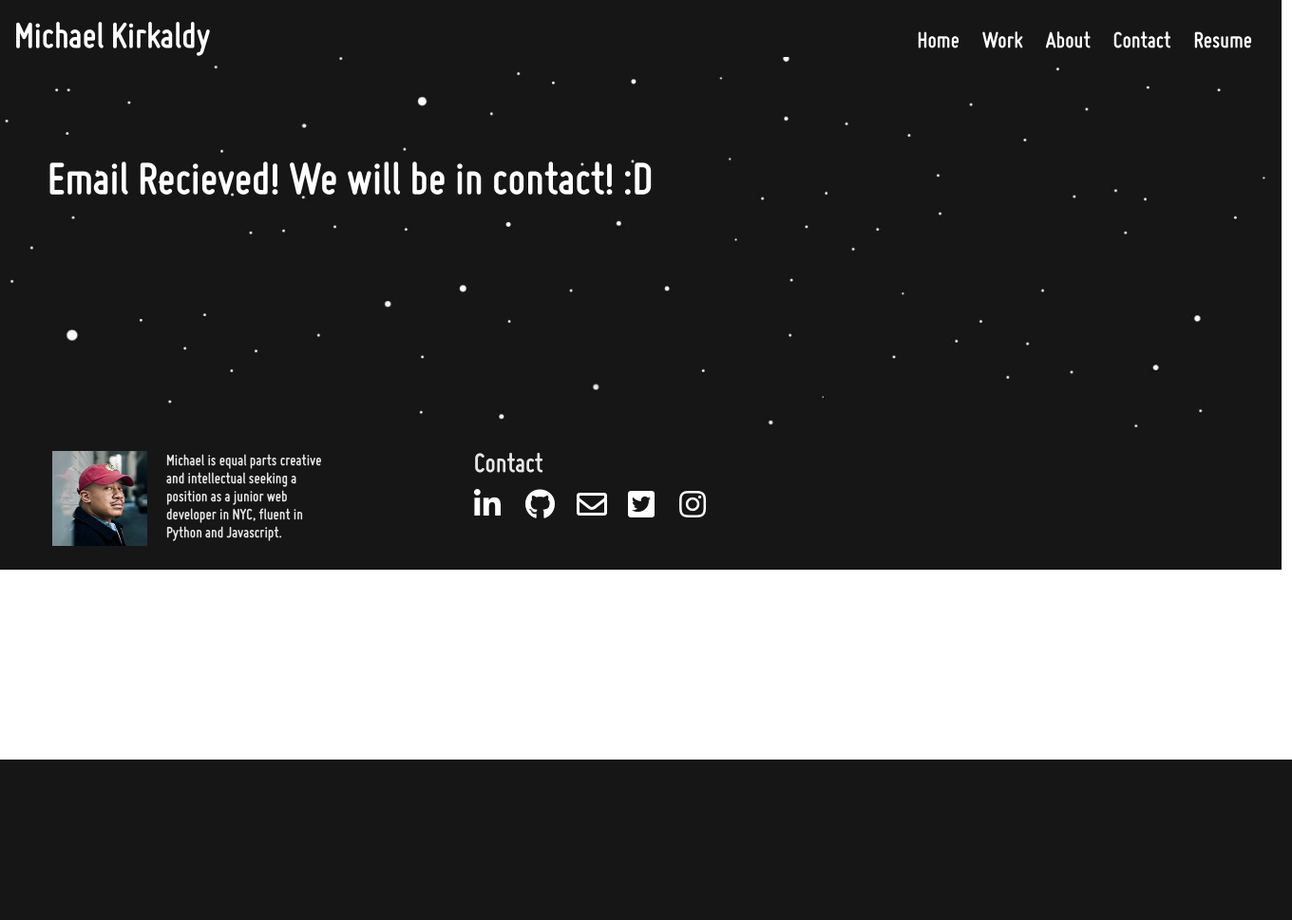
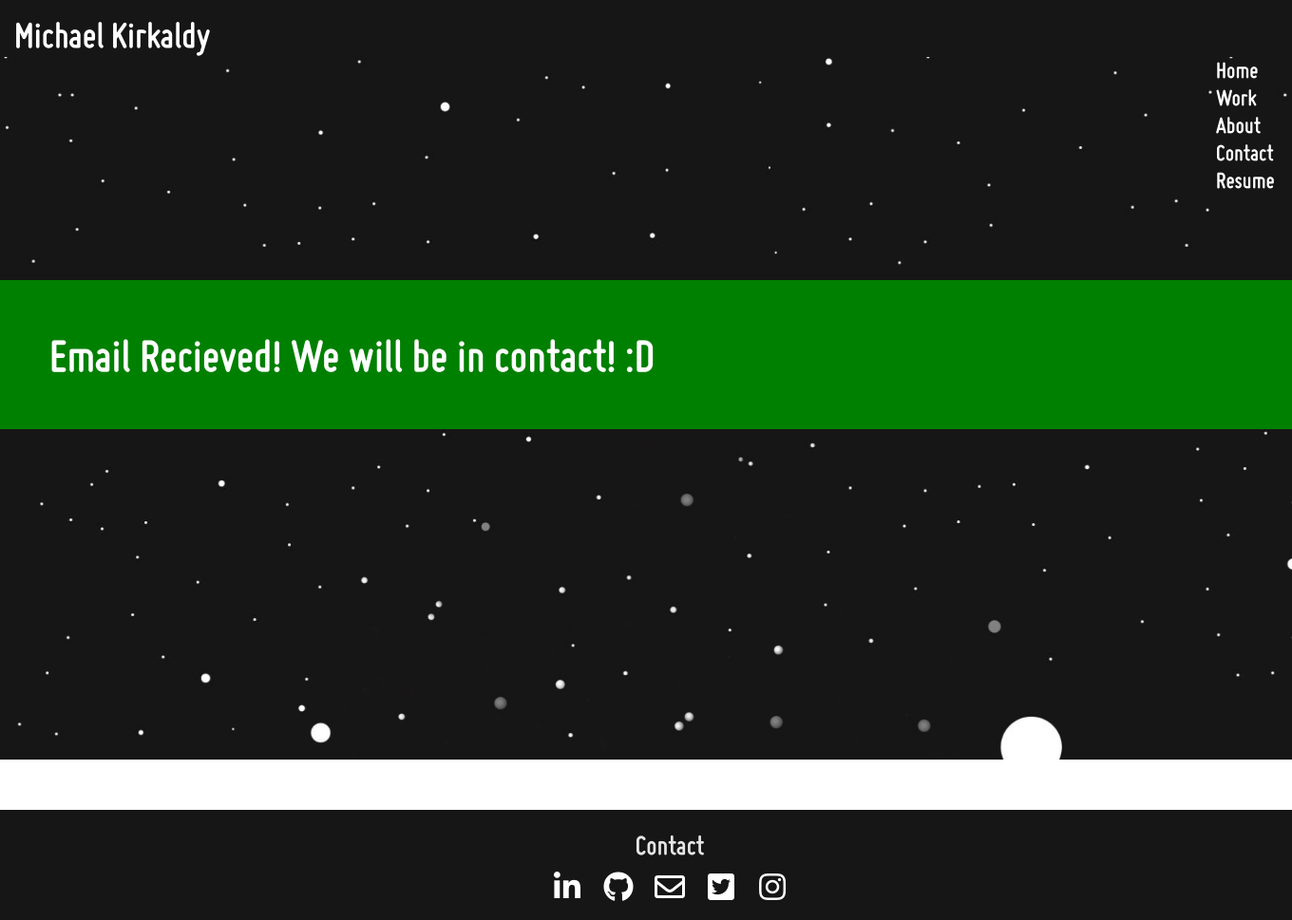
Before and after one commit to MichaelKirkaldyV/works, a Django app: page /success in a window 1360 px wide. Shown: the whole page at 95% size. Before the commit the page ends 800 px from the top, so only its background shows below. Run offline with Django 3.2, Linux system fonts and the light colour scheme; parts of the project's set-up code (start-up, migrations or seed data) failed here and were passed over; some libraries are stand-ins or nearby versions.

Commit message:
updates to css

```diff
--- a/apps/portfolio_/static/portfolio_/css/success.css
+++ b/apps/portfolio_/static/portfolio_/css/success.css
@@ -11,15 +11,15 @@
 }
 
 .container {
-	height: 600px;
-	width: 1349px;
+	height: 100vh;
+	width: 100%;
 	background-image: url('../images/deepspace3.jpg');
 	background-size: cover;
 }
 
 .header {
 	height: 60px;
-	width: 1349px;
+	width: 100%;
 	background-color: #161616;
 
 }
@@ -35,7 +35,7 @@
 
 nav {
 	display: inline-block;
-	margin-left: 720px;
+	margin-left: 1260px;
 
 }
 
@@ -51,45 +51,34 @@ nav a {
 /*-------------------------BODY--------------------------*/
 
 .success {
+	display: block;
+	height: 53px;
 	font-size: 50px;
 	font-family: 'miso', sans-serif;
-	margin-top: 100px;
-	margin-left: 50px;
+	margin-top: 235px;
+	padding: 52px;
 	color: white;
+	background-color: green;
 }
 
 
 /*-------------------------FOOTER--------------------------*/
 
 .footer {
-	height: 150px;
-	width: 1349px;
-	background-color: red;
-	margin-top: 234px;
+	height: 116px;
+	width: 100%;
+	background-color: #161616;
+	text-align: center;
+    margin-top: 401px;
 	background-color: #161616;
 }
 
-.footer-text {
-	font-size: 17px;
-	font-family: 'miso', sans-serif;
-	margin-left: 145px;
-	margin-top: 25px;
-	color: #e6e6e6;
-}
 
 .profile {
 	width: 315px;
 	height: 150px;
 	display: inline-block;
 	margin-left: 30px;
-}
-
-img {
-	width: 100px;
-	height: 100px;
-	float: left;
-	margin-top: 25px;
-	margin-left: 25px;
 }
 
 .footer-summary {
@@ -102,7 +91,6 @@ img {
 
 i {
 	display: inline-block;
-	height: 100px;
 	width: 100px;
 	color: white;
 	margin-left: -50px;
@@ -122,9 +110,8 @@ h2 {
 }
 
 .media {
-	height: 150px;
-	width: 600px;
+	height: 100px;
+	width: 375px;
 	display: inline-block;
 	vertical-align: top;
-	margin-left: 100px;
 }
--- a/apps/portfolio_/templates/portfolio_/success.html
+++ b/apps/portfolio_/templates/portfolio_/success.html
@@ -22,12 +22,6 @@
 			<h1 class="success">Email Recieved! We will be in contact! :D</h1>
 		</div>
 		<div class="footer">
-			<div class="profile">
-				<img src="static/portfolio_/images/profilepic.png">
-				<div class="text">
-					<p class="footer-text">Michael is equal parts creative and intellectual seeking a position as a junior web developer in NYC, fluent in Python and Javascript.</p>
-				</div>
-			</div>
 			<div class="media">
 				<h2>Contact</h2>
 				<a href="https://www.linkedin.com/in/michael-kirkaldy-a0854289/"><i class="fab fa-linkedin-in fa-2x"></i></a>
--- a/apps/portfolio_/views.py
+++ b/apps/portfolio_/views.py
@@ -22,27 +22,36 @@ def resume(request):
 	return render(request, 'portfolio_/resume.html')
 
 def form_process(request):
-	#Make connection with smtp instance
-	server = smtplib.SMTP('smtp.gmail.com',587)
-	#Identify as Gmail Client
-	server.ehlo()
-	#Secure email with tls encryption
-	server.starttls()
-	#Re-Identify with encrpted connection
-	server.ehlo()
+	errors = Query.objects.validate_query(request.POST)
 
-	server.login('kirkaldymichaelv@gmail.com', 'afszipzhfurcupei')
+	if len(errors):
+		for tag, error in errors.items():
+			messages.error(request, error)
+		return redirect('/contact')
 
-	subject = request.POST['subject']
-	body = request.POST['body']
-	client_email = request.POST['email']
-	name = request.POST['name']
-	phone = request.POST['phone']
+	else:
+		#Make connection with smtp instance
+		server = smtplib.SMTP('smtp.gmail.com',587)
+		#Identify as Gmail Client
+		server.ehlo()
+		#Secure email with tls encryption
+		server.starttls()
+		#Re-Identify with encrpted connection
+		server.ehlo()
 
-	msg = 'subject: {}\n\n{}\n\n{}\n\n{}'.format(subject, client_email, phone, body)
+		server.login('kirkaldymichaelv@gmail.com', 'afszipzhfurcupei')
 
-	server.sendmail(client_email, 'kirkaldymichaelv@gmail.com', msg)
-	return redirect('/success')
+		subject = request.POST['subject']
+		body = request.POST['body']
+		client_email = request.POST['email']
+		name = request.POST['name']
+		phone = request.POST['phone']
+
+		msg = 'subject: {}\n\n{}\n\n{}\n\n{}'.format(name, subject, client_email, phone, body)
+
+		server.sendmail(client_email, 'kirkaldymichaelv@gmail.com', msg)
+		return redirect('/success')
+
 
 def success(request):
 	return render(request, 'portfolio_/success.html')
```
Also changed, not shown: apps/portfolio_/models.py (+35 -1 lines), apps/portfolio_/static/portfolio_/css/contact.css (+34 -0 lines), apps/portfolio_/templates/portfolio_/contact.html (+12 -1 lines), apps/portfolio_/migrations/0001_initial.py (added), apps/portfolio_/migrations/0002_auto_20200222_1019.py (added), apps/portfolio_/static/portfolio_/images/astro2.png (added), apps/portfolio_/static/portfolio_/images/astro3.png (added), db.sqlite3.
